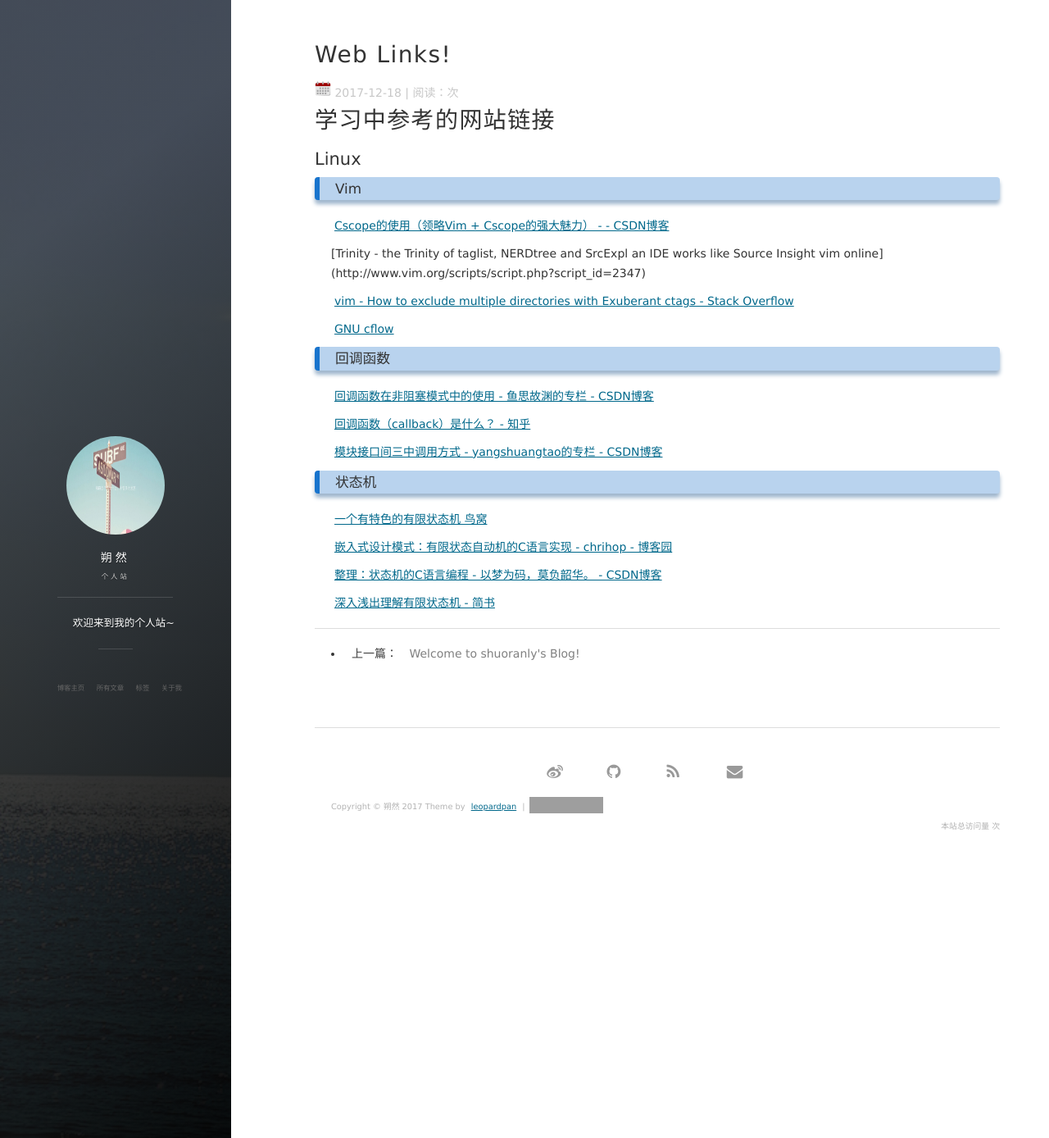
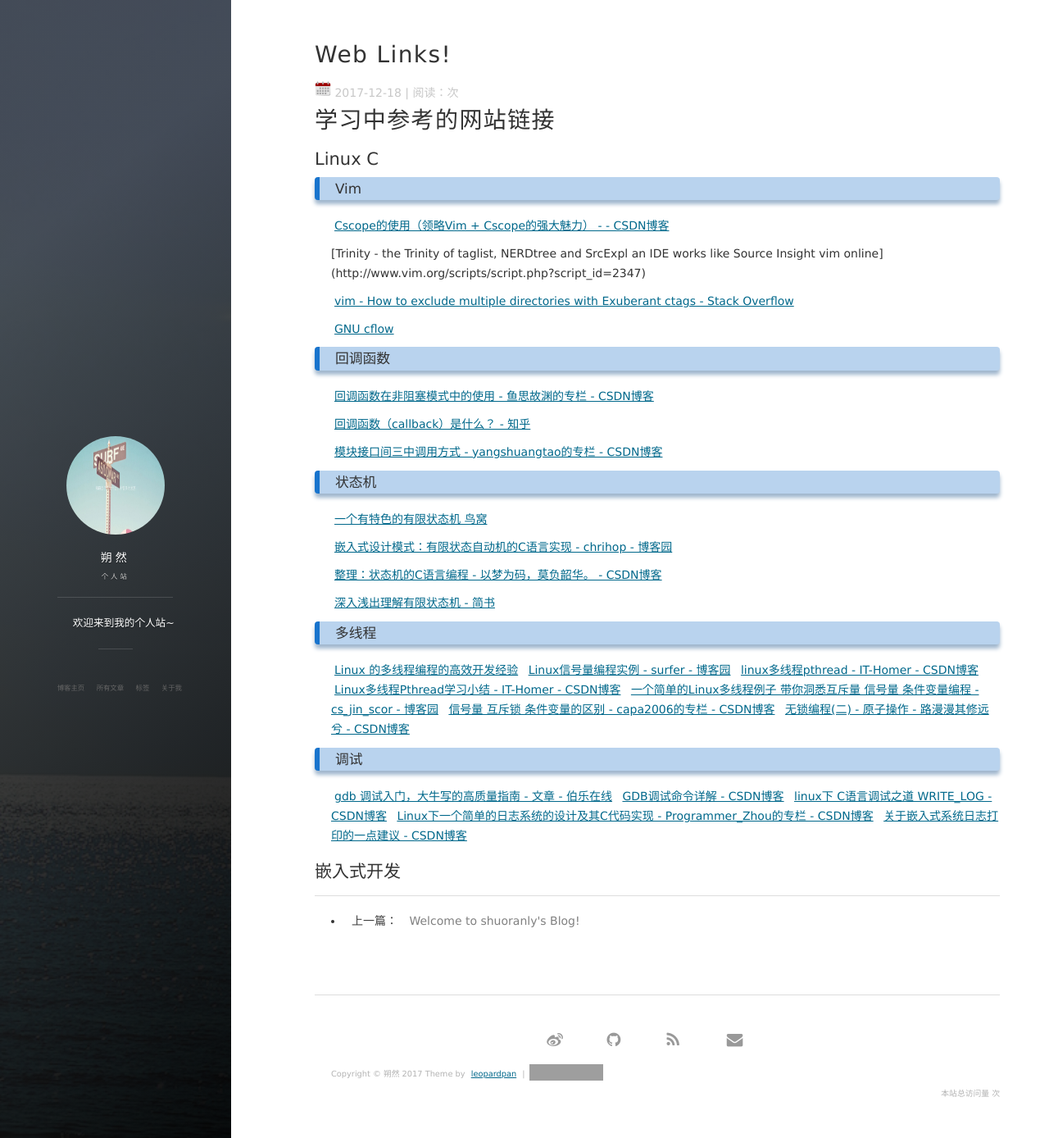
Before and after one commit to shuoranly/shuoranly.github.io, a Jekyll site: the page built from _posts/2017-12-18-web_links.markdown, in a window 1280 px wide and 1388 px high. Shown: the whole window at 82% size. Built offline with Jekyll 4.4.1, drawn with Linux system fonts in a browser that asks for light colours; nearby versions of some CDN libraries; comment, search, counter and statistics services are not loaded; grey boxes are pictures that could not be loaded.

Commit message:
Update 2017-12-18-web_links.markdown

```diff
--- a/_posts/2017-12-18-web_links.markdown
+++ b/_posts/2017-12-18-web_links.markdown
@@ -6,7 +6,7 @@ tags: Link
 
 # 学习中参考的网站链接
 
-## Linux
+## Linux C
 <h3>Vim</h3>
 [Cscope的使用（领略Vim + Cscope的强大魅力） - - CSDN博客](http://blog.csdn.net/dengxiayehu/article/details/6330200)
 
@@ -32,3 +32,22 @@ tags: Link
 [整理：状态机的C语言编程 - 以梦为码，莫负韶华。 - CSDN博客](http://blog.csdn.net/bat67/article/details/52062276)
 
 [深入浅出理解有限状态机 - 简书 ](http://www.jianshu.com/p/5eb45c64f3e3)
+
+<h3>多线程</h3>
+[Linux 的多线程编程的高效开发经验](https://www.ibm.com/developerworks/cn/linux/l-cn-mthreadps/)
+[Linux信号量编程实例 - surfer - 博客园](http://www.cnblogs.com/liuweijian/archive/2009/12/30/1635888.html)
+[linux多线程pthread - IT-Homer - CSDN博客](http://blog.csdn.net/ithomer/article/details/5920936)
+[Linux多线程Pthread学习小结 - IT-Homer - CSDN博客](http://blog.csdn.net/ithomer/article/details/6063067)
+[一个简单的Linux多线程例子 带你洞悉互斥量 信号量 条件变量编程 - cs_jin_scor - 博客园](http://www.cnblogs.com/cs-jin-note/archive/2012/10/30/2746468.html)
+[信号量 互斥锁 条件变量的区别 - capa2006的专栏 - CSDN博客](http://blog.csdn.net/locape/article/details/6040383)
+[无锁编程(二) - 原子操作 - 路漫漫其修远兮 - CSDN博客](http://blog.csdn.net/linux_bug/article/details/48653851)
+
+<h3>调试</h3>
+[gdb 调试入门，大牛写的高质量指南 - 文章 - 伯乐在线](http://blog.jobbole.com/107759/)
+[GDB调试命令详解 - CSDN博客](http://blog.csdn.net/Linux7985/article/details/52399439)
+[linux下 C语言调试之道 WRITE_LOG - CSDN博客](http://blog.csdn.net/acingdreamer/article/details/53289208)
+[Linux下一个简单的日志系统的设计及其C代码实现 - Programmer_Zhou的专栏 - CSDN博客](http://blog.csdn.net/zhouzhaoxiong1227/article/details/45917613)
+[关于嵌入式系统日志打印的一点建议 - CSDN博客](http://blog.csdn.net/lxxjj1/article/details/48474913)
+
+
+## 嵌入式开发
```
